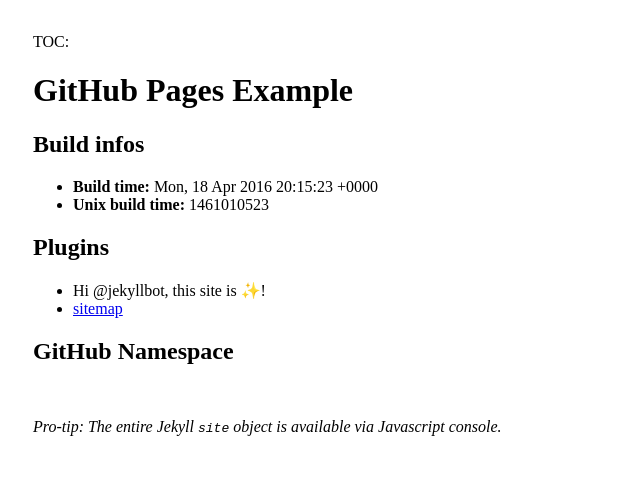
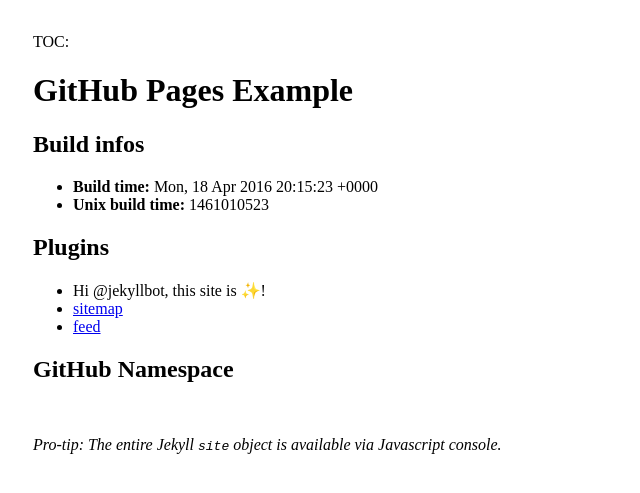
Before and after one commit to jekyllbot/github-pages-site, a Jekyll site: the page built from index.md, in a window 1280 px wide. Shown: the top 493 px of the page, without its empty margins (0-640 px from the left). Built offline with Jekyll 4.4.1, drawn with Linux system fonts in a browser that asks for light colours; emoji names are drawn with the system emoji font.

Commit message:
link to feed

```diff
--- a/index.md
+++ b/index.md
@@ -20,6 +20,7 @@ TOC:
 <ul>
   <li>Hi @jekyllbot, this site is :sparkles:!</li>
   <li><a href="sitemap.xml">sitemap</a></li>
+  <li><a href="feed.xml">feed</a></li>
 </ul>
 
 <h2 id="github-namespace">GitHub Namespace</h2>
```
